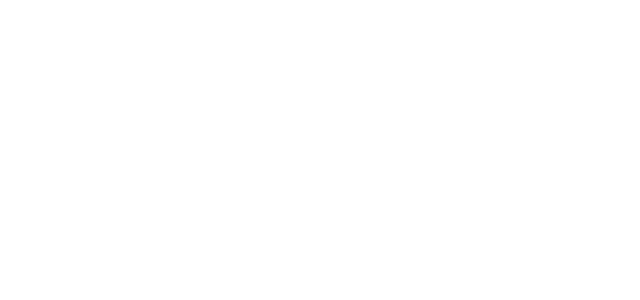
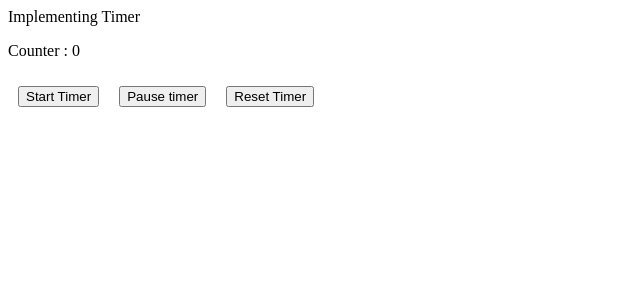
Before and after one commit to mythreyeepn/React_challenges, a React (Create React App) app: page /timer in a window 1280 px wide. Before the commit this address had no page. Shown: the top 300 px of the page, without its empty margins (0-640 px from the left). Built offline with nearby package versions, Linux system fonts and the light colour scheme.

Commit message:
Added Timer with intervalLogic pulling from UseMyInterval func

```diff
--- a/src/App.js
+++ b/src/App.js
@@ -1,6 +1,7 @@
 import React from "react";
 import { BrowserRouter as Router, Routes, Route } from "react-router-dom";
 import RegisForm from "./RegistrationForm_customHook";
+import TimerComponent from "./Set,Pause,ResetTimer";
 // import Component2 from './Component2';
 // import NotFound from './NotFound';
 
@@ -9,8 +10,8 @@
     <Router>
       <Routes>
         <Route exact path="/" element={<RegisForm />} />
-        {/* <Route path="/about" element={<About />} />
-        <Route path="/contact" element={<Contact />} /> */}
+        <Route path="/timer" element={<TimerComponent />} />
+        {/* <Route path="/contact" element={<Contact />} /> */}
       </Routes>
     </Router>
   );
--- /dev/null
+++ b/src/Set,Pause,ResetTimer/Timer.jsx
@@ -0,0 +1,35 @@
+/**
+ * Start, pause and reset timer
+ */
+
+import React, { useState, useEffect } from "react";
+import myInterval from "./myInterval";
+import "./timer.css";
+
+const Timer = () => {
+  // const [counter, setCounter] = useState(0);
+  // const [isRunning, setIsRunning] = useState(0);
+  const [counter, setCounter, isRunning, setIsRunning] = myInterval(0, false);
+
+  const start = () => {
+    setIsRunning(true);
+  };
+  const pause = () => {
+    setIsRunning(false);
+  };
+  const reset = () => {
+    setIsRunning(false);
+    setCounter(0);
+  };
+  return (
+    <>
+      <div>Implementing Timer</div>
+      <p>Counter : {counter}</p>
+      <button onClick={start}>Start Timer</button>
+      <button onClick={pause}>Pause timer</button>
+      <button onClick={reset}>Reset Timer</button>
+    </>
+  );
+};
+
+export default Timer;
--- /dev/null
+++ b/src/Set,Pause,ResetTimer/index.js
@@ -0,0 +1,4 @@
+// index.js
+import TimerComponent from "./Timer";
+
+export default TimerComponent;
--- /dev/null
+++ b/src/Set,Pause,ResetTimer/myInterval.js
@@ -0,0 +1,20 @@
+import { useState, useEffect } from "react";
+function UsemyInterval(initalCounter, initilFlag) {
+  const [counter, setCounter] = useState(initalCounter);
+  const [isRunning, setIsRunning] = useState(initilFlag);
+  useEffect(() => {
+    let intervalId = 0;
+    if (isRunning) {
+      intervalId = setInterval(() => {
+        setCounter((prev) => {
+          return prev + 1;
+        });
+      }, 1000);
+    } else {
+      clearInterval(intervalId);
+    }
+    return () => clearInterval(intervalId);
+  }, [isRunning]);
+  return [counter, setCounter, isRunning, setIsRunning];
+}
+export default UsemyInterval;
--- /dev/null
+++ b/src/Set,Pause,ResetTimer/timer.css
@@ -0,0 +1,3 @@
+button {
+  margin: 10px;
+}
```
